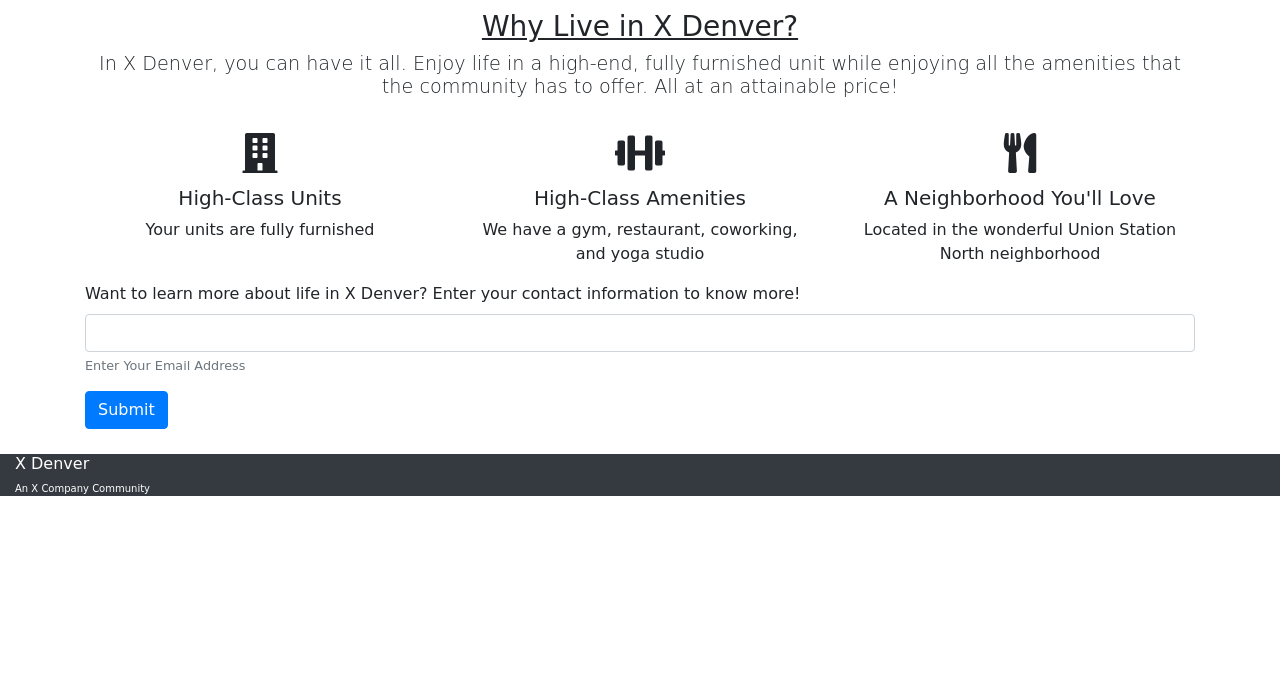
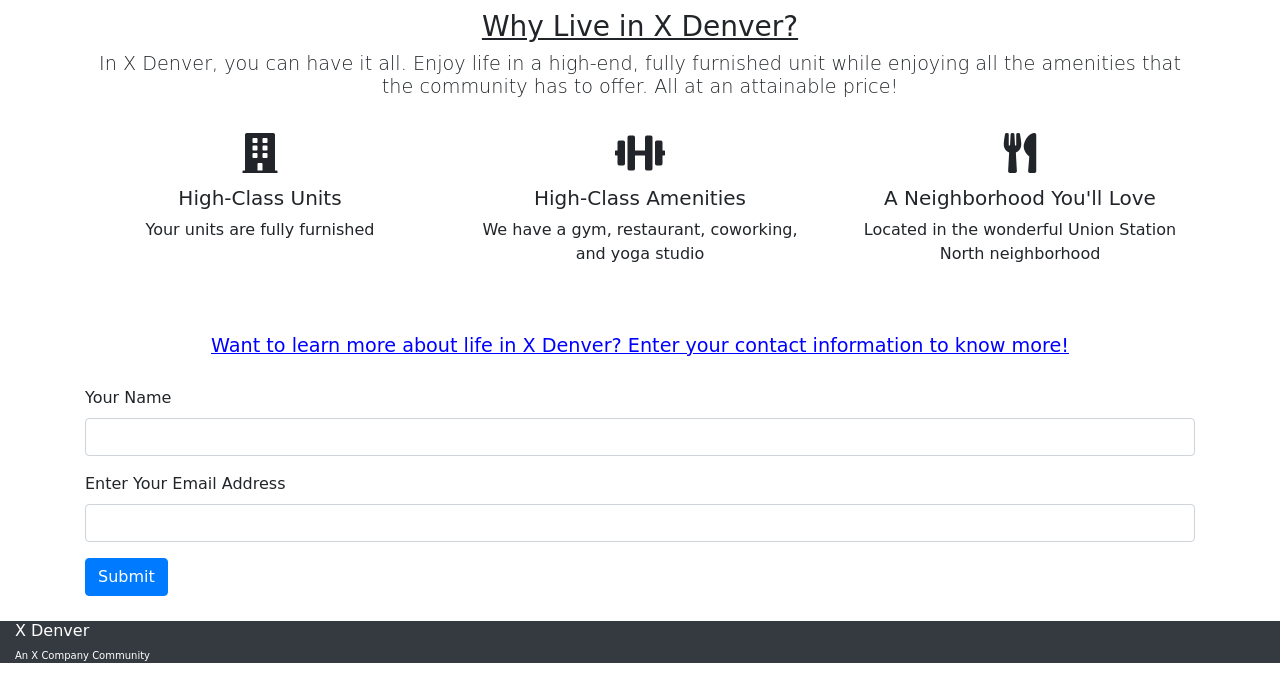
Before and after one commit to tonyayala89/project1, a plain HTML site: page index.html in a window 1280 px wide. Shown: the part 613-1292 px from the top of the page. Before the commit the page ends 1125 px from the top, so only its background shows below. Drawn offline with nearby package versions, Linux system fonts and the light colour scheme; a web font is replaced by a local one.

Commit message:
updates to form

```diff
--- a/index.html
+++ b/index.html
@@ -107,13 +107,22 @@
       </div>
     </div>
 
+    <div class="container text-center">
+      <div class="formheader">
+        <h7>Want to learn more about life in X Denver? Enter your contact information to know more!</h7>
+      </div>
+    </div>
 
     <div class="container">
       <form netlify>
         <div class="form-group">
-          <label for="exampleInputEmail1">Want to learn more about life in X Denver? Enter your contact information to know more!</label>
-          <input type="email" class="form-control" id="exampleInputEmail1" aria-describedby="emailHelp">
-          <small id="emailHelp" class="form-text text-muted">Enter Your Email Address</small>
+          <label for="name">Your Name</label>
+          <input type="text" class="form-control" id="name" name="name">
+        </div>
+
+        <div class="form-group">
+          <label for="email">Enter Your Email Address</label>
+          <input type="email" class="form-control" id="email" name="email">
         </div>
         <button type="submit" class="btn btn-primary">Submit</button>
       </form>
--- a/styles.css
+++ b/styles.css
@@ -13,6 +13,15 @@ h3 {
 h4 {
 font-size: 1.2rem;
 font-weight: 300;
+}
+
+
+.formheader {
+margin-top: 50px;
+margin-bottom: 25px;
+font-size: 1.2rem;
+color: blue;
+text-decoration: underline;
 }
 
 .heading {
```
